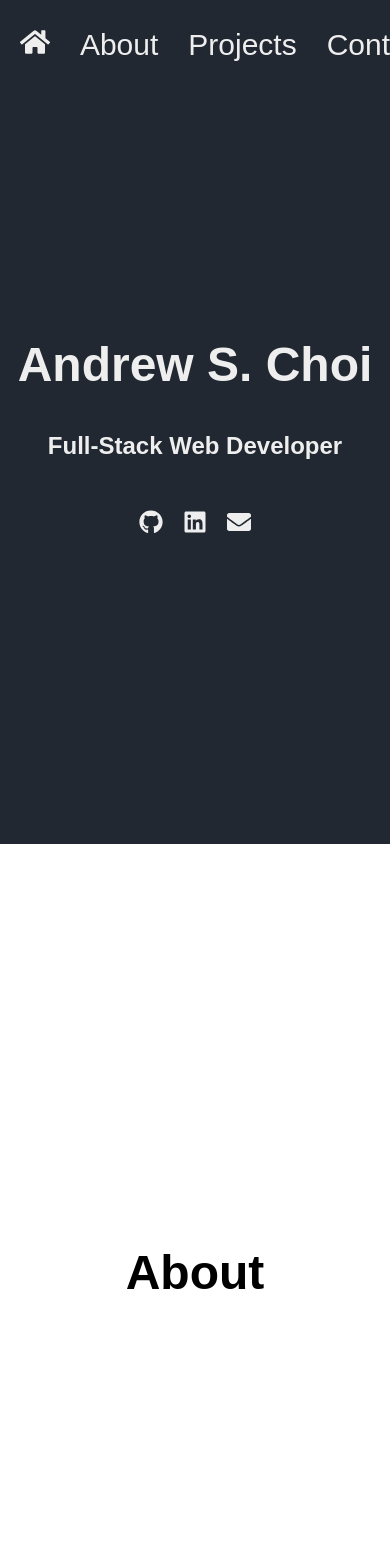
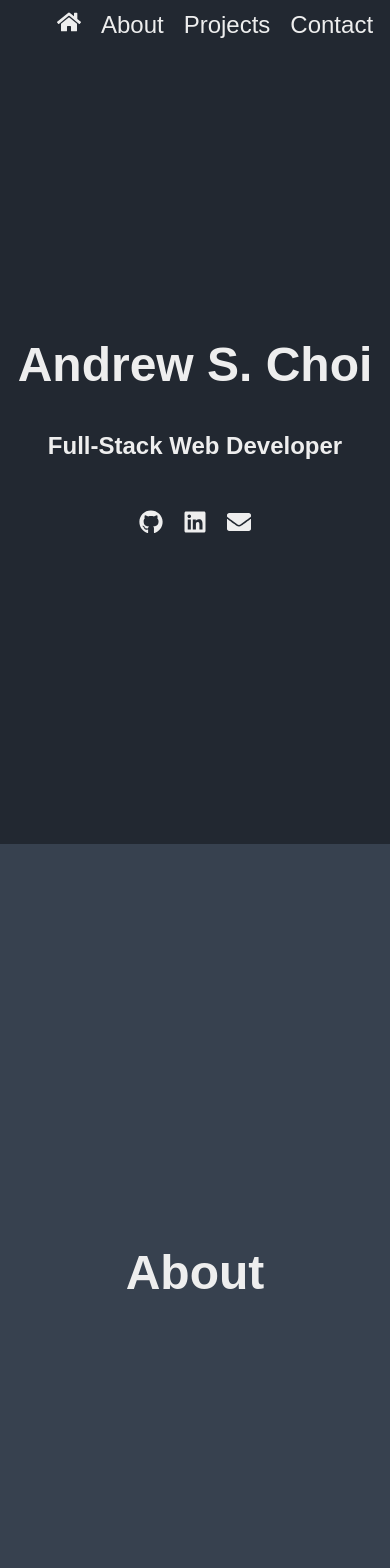
Before and after one commit to WhaleAnchor/AC-React-Portfolio, a React (Create React App) app: page / in a window 390 px wide. Shown: the top 1568 px of the page. Built offline with nearby package versions, Linux system fonts and the light colour scheme.

Commit message:
Changed color tones of background for more pop as well as first steps in making app responsive

```diff
--- a/src/components/About.js
+++ b/src/components/About.js
@@ -9,6 +9,9 @@ const AboutContainer = styled.div`
   align-items: center;
   justify-content: center;
   height: 100vh;
+  background-color: #37414f;
+  color: #eeeeee;
+
 `;
 
 const Title = styled.h1`
--- a/src/components/Contact.js
+++ b/src/components/Contact.js
@@ -9,6 +9,8 @@ const ContactContainer = styled.div`
   align-items: center;
   justify-content: center;
   height: 100vh;
+  background-color: #37414f;
+  color: #eeeeee;
 `;
 
 const Title = styled.h1`
--- a/src/components/Navbar.js
+++ b/src/components/Navbar.js
@@ -10,34 +10,41 @@ const NavbarContainer = styled.div`
   top: 0;
   left: 0;
   width: 100%;
-  height: 60px;
   background-color: #222831;
   display: flex;
   justify-content: center;
   align-items: center;
   padding: 15px;
   z-index: 100;
+
+  @media (max-width: 768px) {
+    padding: 10px;
+  }
 `;
-
 
 const NavItem = styled(Link)`
   color: #eeeeee;
   text-decoration: none;
   margin-left: 30px;
   cursor: pointer;
-  transition: color 0.3s;
   font-size: 30px;
 
   &:hover {
     color: #00adb5;
   }
+
+  @media (max-width: 768px) {
+    font-size: 24px;
+    margin-left: 20px;
+  }
 `;
+
 
 const PhaserBeam = styled.div`
   position: fixed;
   top: ${props => `${props.navbarHeight}px`};
   left: 0;
-  height: 3px;
+  height: 2.5px;
   background: linear-gradient(
     90deg,
     rgba(0, 173, 181, 0) 0%,
@@ -75,7 +82,7 @@ const Navbar = () => {
 
   return (
     <>
-      <PhaserBeam width={phaserWidth} navbarHeight={60} />
+      <PhaserBeam width={phaserWidth} navbarHeight={85} />
       <NavbarContainer>
         <NavItem
           activeClass="active"
--- a/src/components/Projects.js
+++ b/src/components/Projects.js
@@ -9,6 +9,8 @@ const ProjectsContainer = styled.div`
   align-items: center;
   justify-content: center;
   height: 100vh;
+  background-color: #222831;
+  color: #eeeeee;
 `;
 
 const Title = styled.h1`
```
